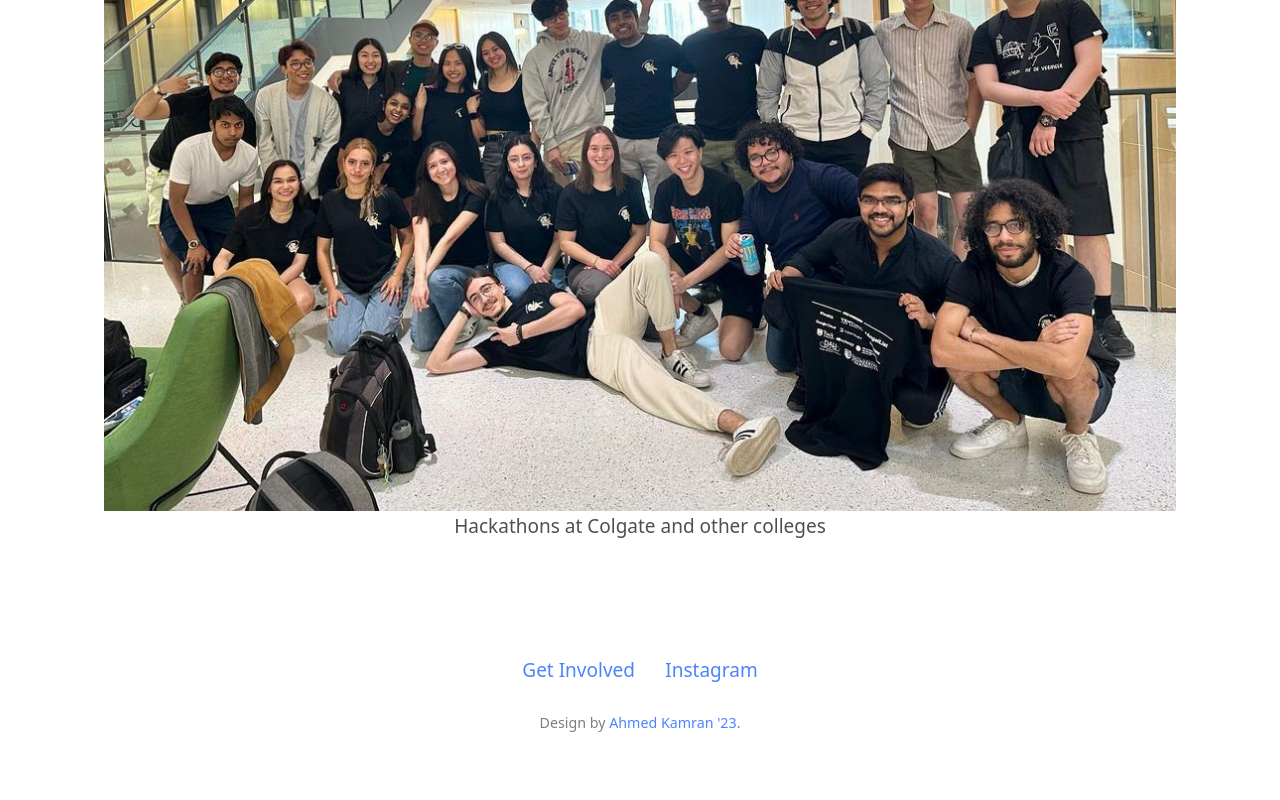
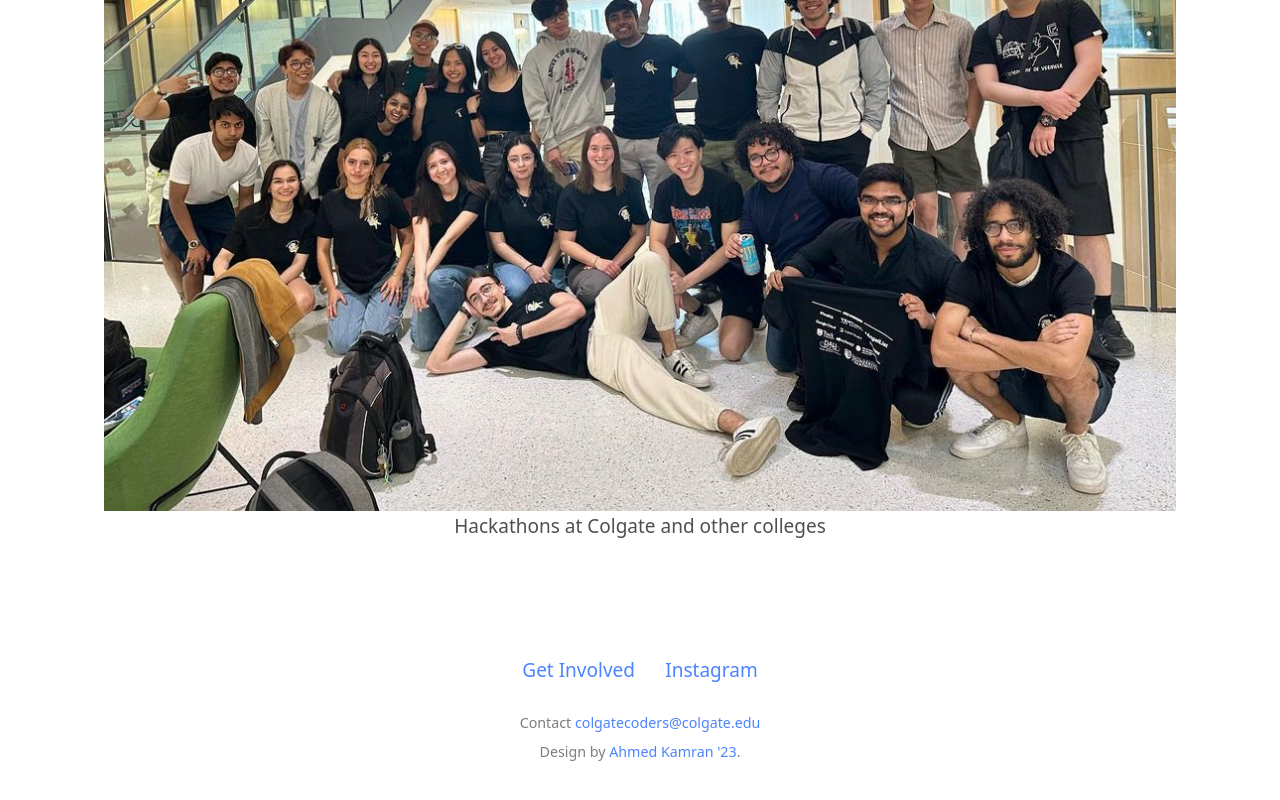
Before and after one commit to colgatecoders/colgatecoders.github.io, a plain HTML site: page index.html in a window 1280 px wide. Shown: the part 1712-2512 px from the top of the page. Drawn offline with nearby package versions, Linux system fonts and the light colour scheme; a web font is replaced by a local one.

Commit message:
email link

```diff
--- a/index.html
+++ b/index.html
@@ -132,6 +132,10 @@
         </li>
       </ul>
       <p class="mt1 small text--gray">
+        Contact
+        <a href="mailto:colgatecoders@colgate.edu" class="link"> colgatecoders@colgate.edu </a>
+      </p>
+      <p class="mt1 small text--gray">
         Design by
         <a href="https://akamran2001.github.io" class="link">Ahmed Kamran '23</a
         >.
```
